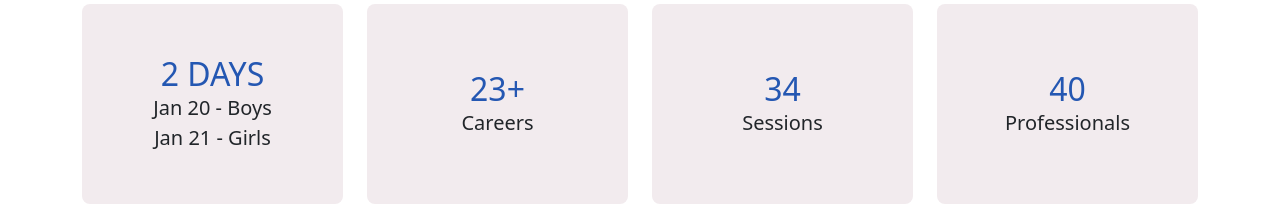
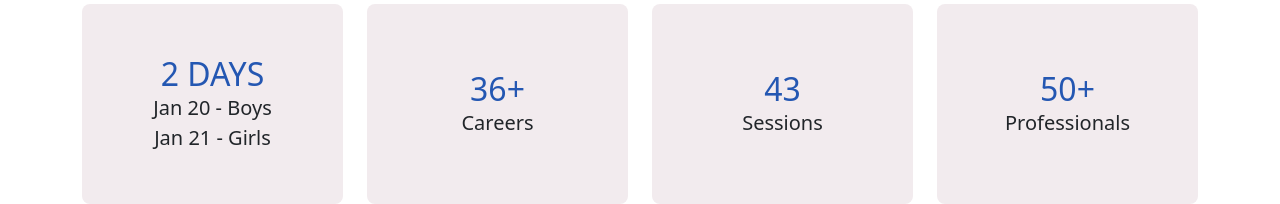
Before and after one commit to tofik-khan/wn-expo, a Next.js app: page / in a window 1280 px wide. Shown: the part 634-838 px from the top of the page. Built offline with nearby package versions, Linux system fonts and the light colour scheme.

Commit message:
Update homepage info, more thumbnails

```diff
--- a/partials/homepage/info.js
+++ b/partials/homepage/info.js
@@ -48,19 +48,19 @@ export const InfoContainer = () => {
           </Col>
           <Col md={3}>
             <StyledBlock>
-              <StyledHighlight>23+</StyledHighlight>
+              <StyledHighlight>36+</StyledHighlight>
               <StyledSubText>Careers</StyledSubText>
             </StyledBlock>
           </Col>
           <Col md={3}>
             <StyledBlock>
-              <StyledHighlight>34</StyledHighlight>
+              <StyledHighlight>43</StyledHighlight>
               <StyledSubText>Sessions</StyledSubText>
             </StyledBlock>
           </Col>
           <Col md={3}>
             <StyledBlock>
-              <StyledHighlight>40</StyledHighlight>
+              <StyledHighlight>50+</StyledHighlight>
               <StyledSubText>Professionals</StyledSubText>
             </StyledBlock>
           </Col>
```
Also changed, not shown: public/images/thumbnails/lajna-closing.jpeg (added).
